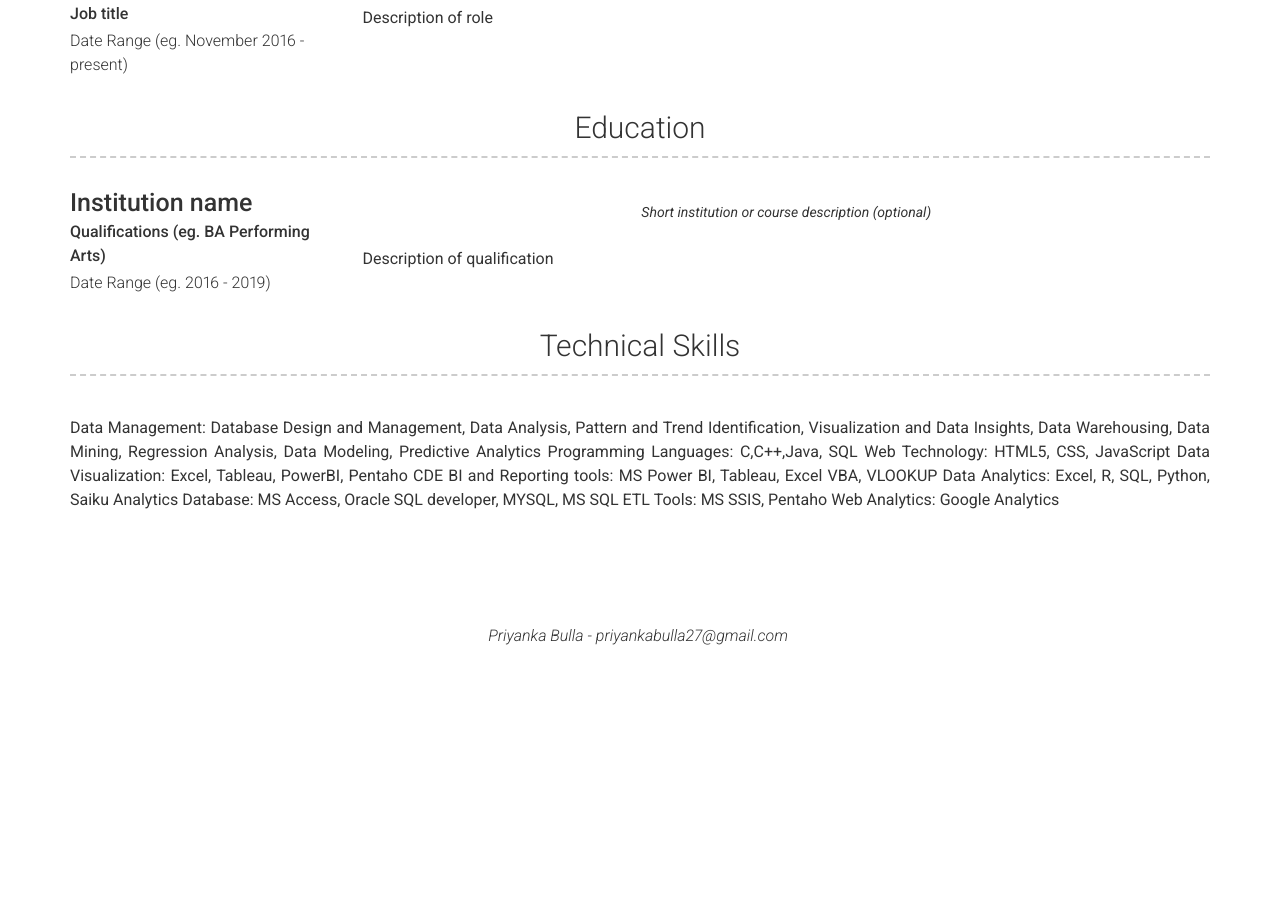
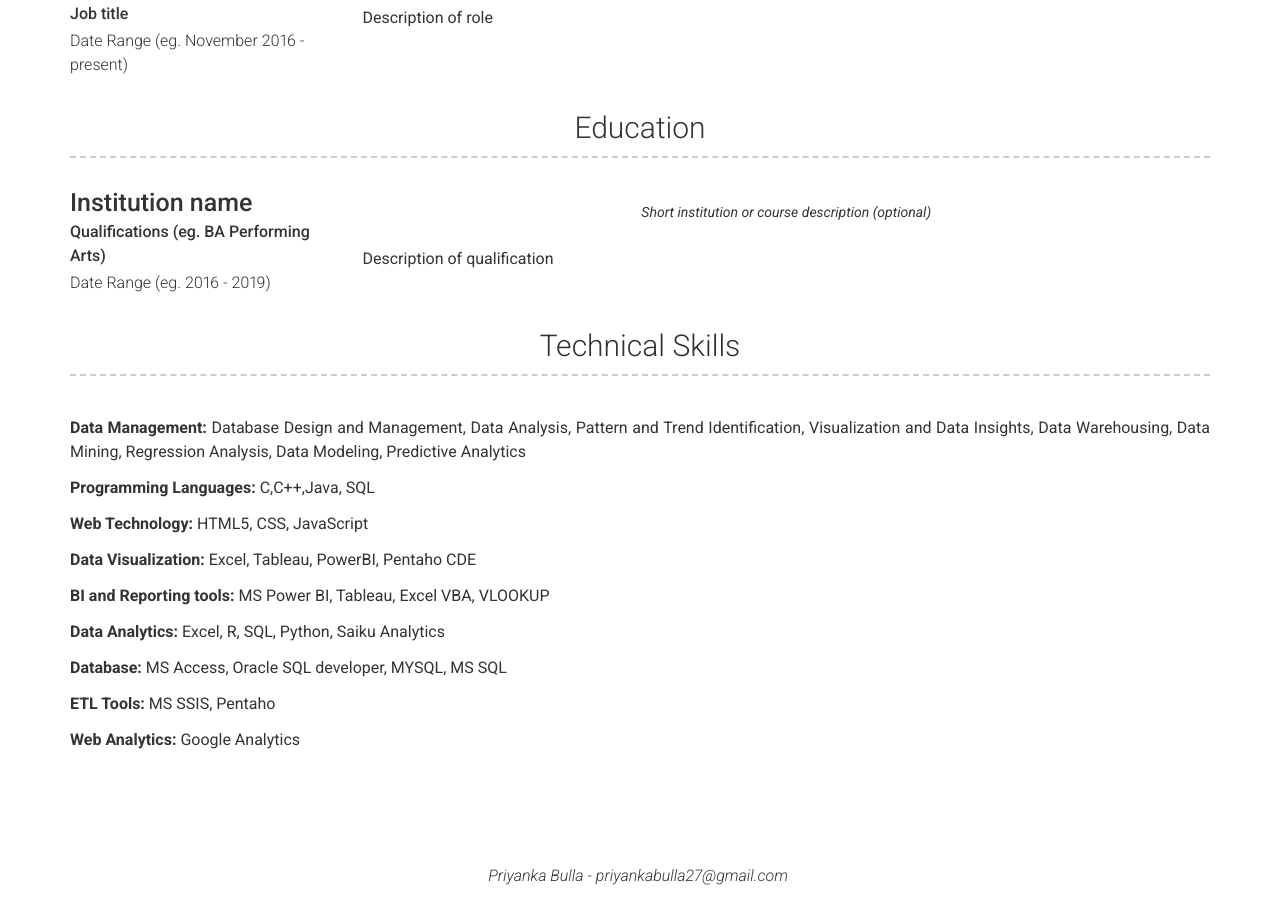
Before and after one commit to PBulla1/Pbulla1.github.io, a Jekyll site: the page built from index.md, in a window 1280 px wide and 900 px high, scrolled down 1007 px. Built offline with Jekyll 4.4.1, drawn with Linux system fonts in a browser that asks for light colours; nearby versions of some CDN libraries; before the commit the page ends 1667 px from its top, so only the background shows below that; part of the change alters nothing that is shown.

Commit message:
Update _config.yml

```diff
--- a/_config.yml
+++ b/_config.yml
@@ -19,7 +19,7 @@ github_username:  Pbulla1
 #facebook_username: jekyll
 #flickr_username: jekyll
 #instagram_username: jekyll
-#linkedin_username: jekyll
+linkedin_username: priyanka0507
 #xing_username: jekyll
 #pinterest_username: jekyll
 #youtube_username: jekyll
@@ -67,15 +67,23 @@ about_content: | # this will include new lines to allow paragraphs
 # More Section
 # more_title: A Little More About Me #(Use this to override about more section title)
 more_content: | # this will include new lines to allow paragraphs
-    Data Management: Database Design and Management, Data Analysis, Pattern and Trend Identification, Visualization and Data Insights, Data Warehousing, Data Mining, Regression Analysis, Data Modeling, Predictive Analytics
-    Programming Languages: C,C++,Java, SQL
-    Web Technology: HTML5, CSS, JavaScript
-    Data Visualization: Excel, Tableau, PowerBI, Pentaho CDE
-    BI and Reporting tools: MS Power BI, Tableau, Excel VBA, VLOOKUP
-    Data Analytics: Excel, R, SQL, Python, Saiku Analytics
-    Database: MS Access, Oracle SQL developer, MYSQL, MS SQL
-    ETL Tools: MS SSIS, Pentaho
-    Web Analytics: Google Analytics
+    **Data Management:** Database Design and Management, Data Analysis, Pattern and Trend Identification, Visualization and Data Insights, Data Warehousing, Data Mining, Regression Analysis, Data Modeling, Predictive Analytics
+
+    **Programming Languages:** C,C++,Java, SQL
+
+    **Web Technology:** HTML5, CSS, JavaScript
+
+    **Data Visualization:** Excel, Tableau, PowerBI, Pentaho CDE
+
+    **BI and Reporting tools:** MS Power BI, Tableau, Excel VBA, VLOOKUP
+
+    **Data Analytics:** Excel, R, SQL, Python, Saiku Analytics
+
+    **Database:** MS Access, Oracle SQL developer, MYSQL, MS SQL
+
+    **ETL Tools:** MS SSIS, Pentaho
+
+    **Web Analytics:** Google Analytics
 
 
 # Footer
```
